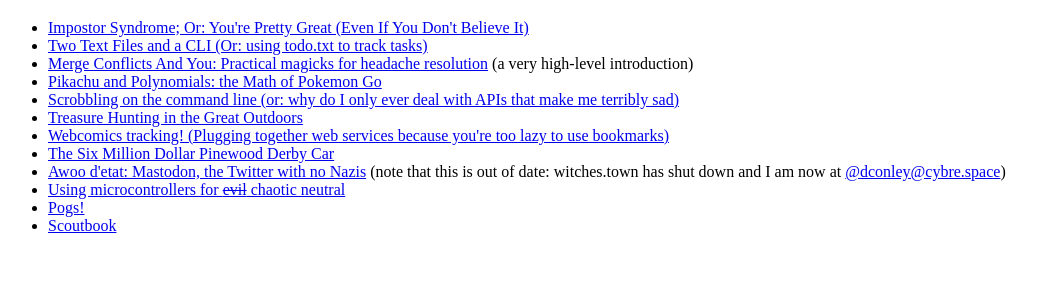
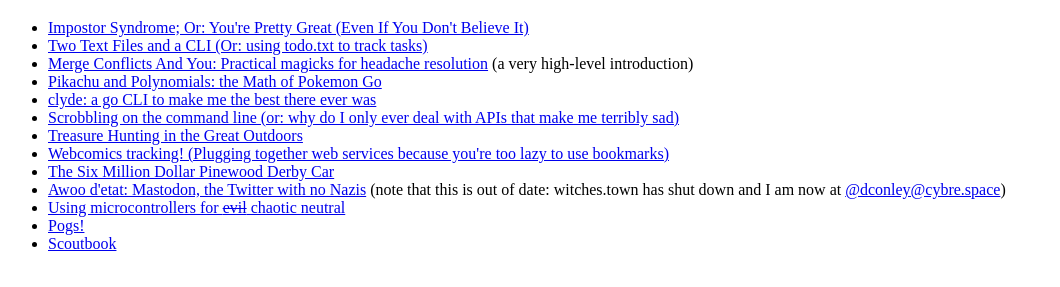
Before and after one commit to Sigafoos/slides, a plain HTML site: page index.html in a window 1280 px wide. Shown: the part 61-348 px from the top of the page, without its empty margins (0-1060 px from the left). Drawn offline with Linux system fonts and the light colour scheme.

Commit message:
link to previosu talk, put on index

```diff
--- a/index.html
+++ b/index.html
@@ -12,6 +12,7 @@
 			<li><a href="todotxt/index.html" title="Two Text Files and a CLI (Or: using todo.txt to track tasks)">Two Text Files and a CLI (Or: using todo.txt to track tasks)</a></li>
 			<li><a href="mergeconflicts/index.html" title="Merge Conflicts And You: Practical magicks for headache resolution">Merge Conflicts And You: Practical magicks for headache resolution</a> (a very high-level introduction)</li>
 			<li><a href="pokemongo/index.html" title="Pikachu and Polynomials: the Math of Pokemon Go">Pikachu and Polynomials: the Math of Pokemon Go</a></li>
+			<li><a href="clyde/index.html" title="clyde: a go CLI to make me the best there ever was">clyde: a go CLI to make me the best there ever was</a></li>
 			<li><a href="scrobble/index.html" title="Scrobbling on the command line (or: why do I only ever deal with APIs that make me terribly sad)">Scrobbling on the command line (or: why do I only ever deal with APIs that make me terribly sad)</a></li>
 			<li><a href="outdoors/index.html" title="Treasure Hunting in the Great Outdoors">Treasure Hunting in the Great Outdoors</a></li>
 			<li><a href="webcomics/index.html" title="Webcomics tracking! (Plugging together web services because you're too lazy to use bookmarks)">Webcomics tracking! (Plugging together web services because you're too lazy to use bookmarks)</a></li>
```
Also changed, not shown: 1 other file.
